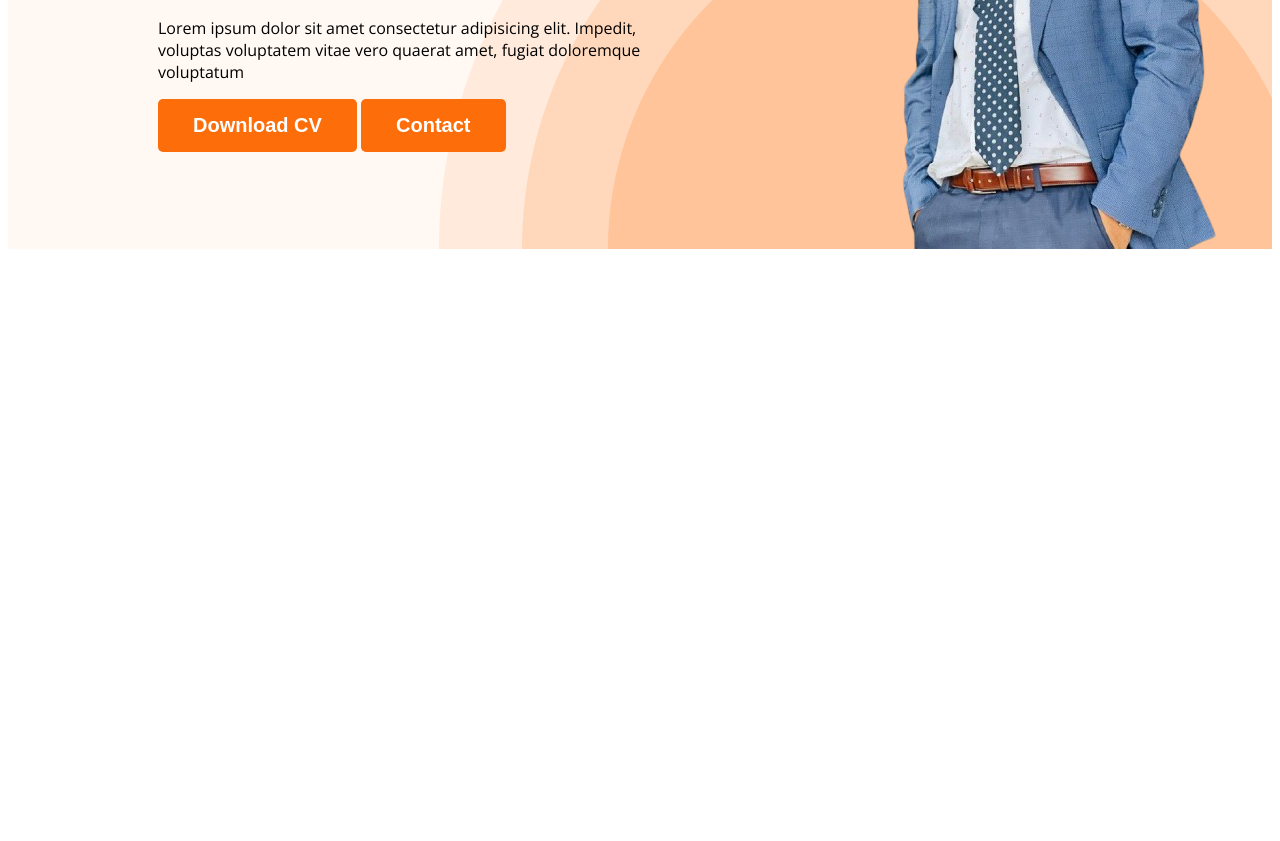
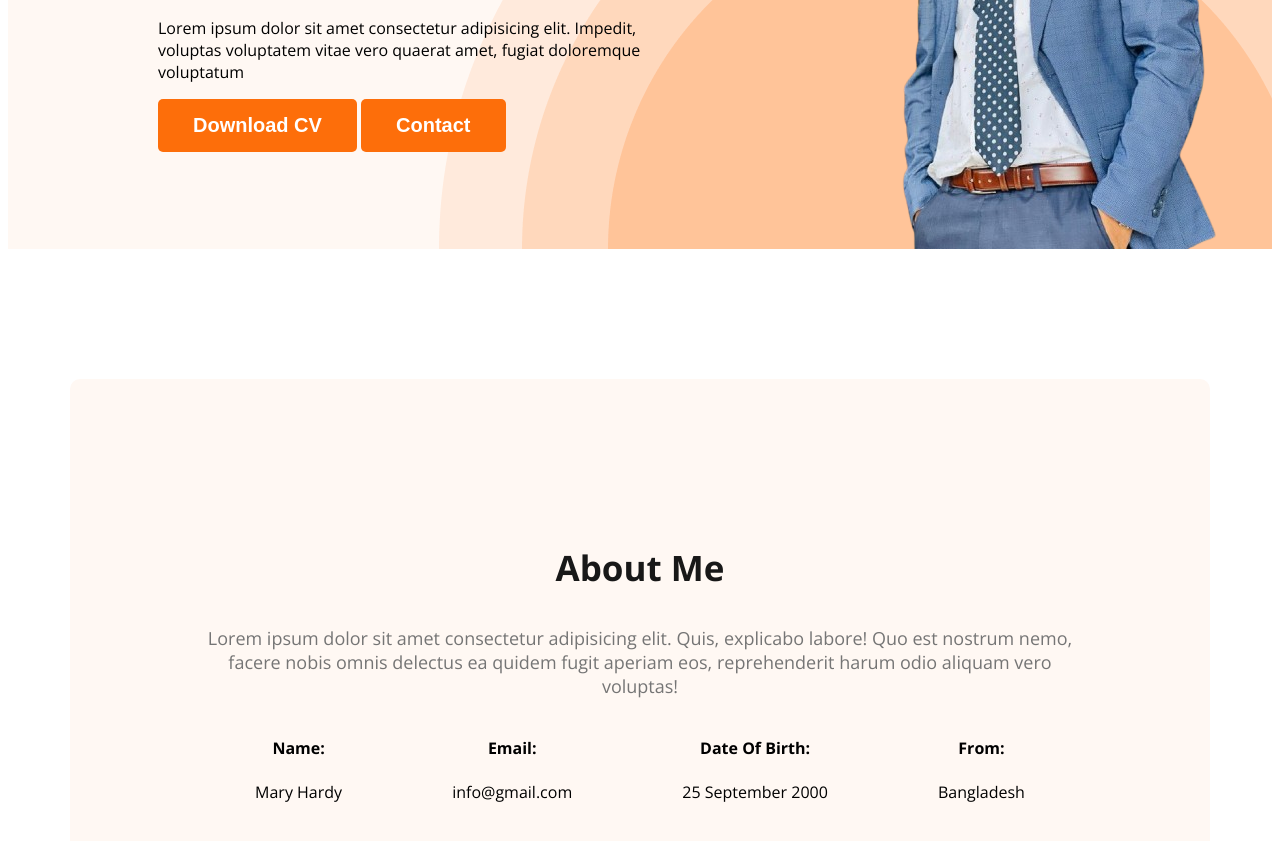
Before and after one commit to Aniruddah-Biswas/web-developer-Portfolio, a plain HTML site: page index.html in a window 1280 px wide. Shown: the part 517-1358 px from the top of the page. Before the commit the page ends 800 px from the top, so only its background shows below. Drawn offline with nearby package versions, Linux system fonts and the light colour scheme.

Commit message:
added about information

```diff
--- a/index.html
+++ b/index.html
@@ -35,10 +35,39 @@
           <button class="btn_primary">Download CV</button>
           <button class="btn_primary">Contact</button>
         </div>
-        <img class="profile_picture"  src="images/antu.png" alt="">
+        <img class="profile_picture" src="images/antu.png" alt="" />
       </div>
     </header>
-    <main></main>
+    <main>
+      <section class="about">
+        <h3 class="section_title">About Me</h3>
+        <p class="section_discription">
+          Lorem ipsum dolor sit amet consectetur adipisicing elit. Quis,
+          explicabo labore! Quo est nostrum nemo, facere nobis omnis delectus ea
+          quidem fugit aperiam eos, reprehenderit harum odio aliquam vero
+          voluptas!
+        </p>
+         <div class="about_info_container">
+                <div class="about_info">
+                  <h4 class="info_titel">Name:</h4>
+                  <p class="info_discription">Mary Hardy</p>
+                </div>
+                <div class="about_info">
+                  <h4 class="info_titel">Email:</h4>
+                  <p class="info_discription">info@gmail.com</p>
+                </div>
+                <div class="about_info">
+                  <h4 class="info_titel">Date Of Birth:</h4>
+                  <p class="info_discription">25 September 2000</p>
+                </div>
+                <div class="about_info">
+                  <h4 class="info_titel">From:</h4>
+                  <p class="info_discription">Bangladesh</p>
+                </div>
+
+         </div>
+      </section>
+    </main>
     <footer></footer>
   </body>
 </html>
--- a/styles/portfolio.css
+++ b/styles/portfolio.css
@@ -21,7 +21,20 @@ body{
     font-weight: 700;
     padding: 15px 35px;
 }
+ .section_title{
+   color: #181818;
+   text-align: center;
+   font-size: 35px;
+   font-weight: 700;
 
+
+}
+.section_discription{
+    color: #757575;
+    text-align: center;
+    font-size: 18px;
+    /* font-weight: 700; */
+}
 /* nav related style */
 
 nav{
@@ -87,3 +100,23 @@ nav a{
    margin-top: 0;
 
 }
+/* main section style */
+main{
+    max-width: 1140px;
+    margin:0 auto;
+}
+/* about section style */
+.about{
+    padding: 130px;
+    border-radius: 10px;
+    background: #fff8f3 ;
+    margin: 130px 0;
+}
+.about_info_container{
+    display: flex;
+    justify-content: space-around;
+    /* text-align: center; */
+}
+.about_info{
+    text-align: center;
+}
```
